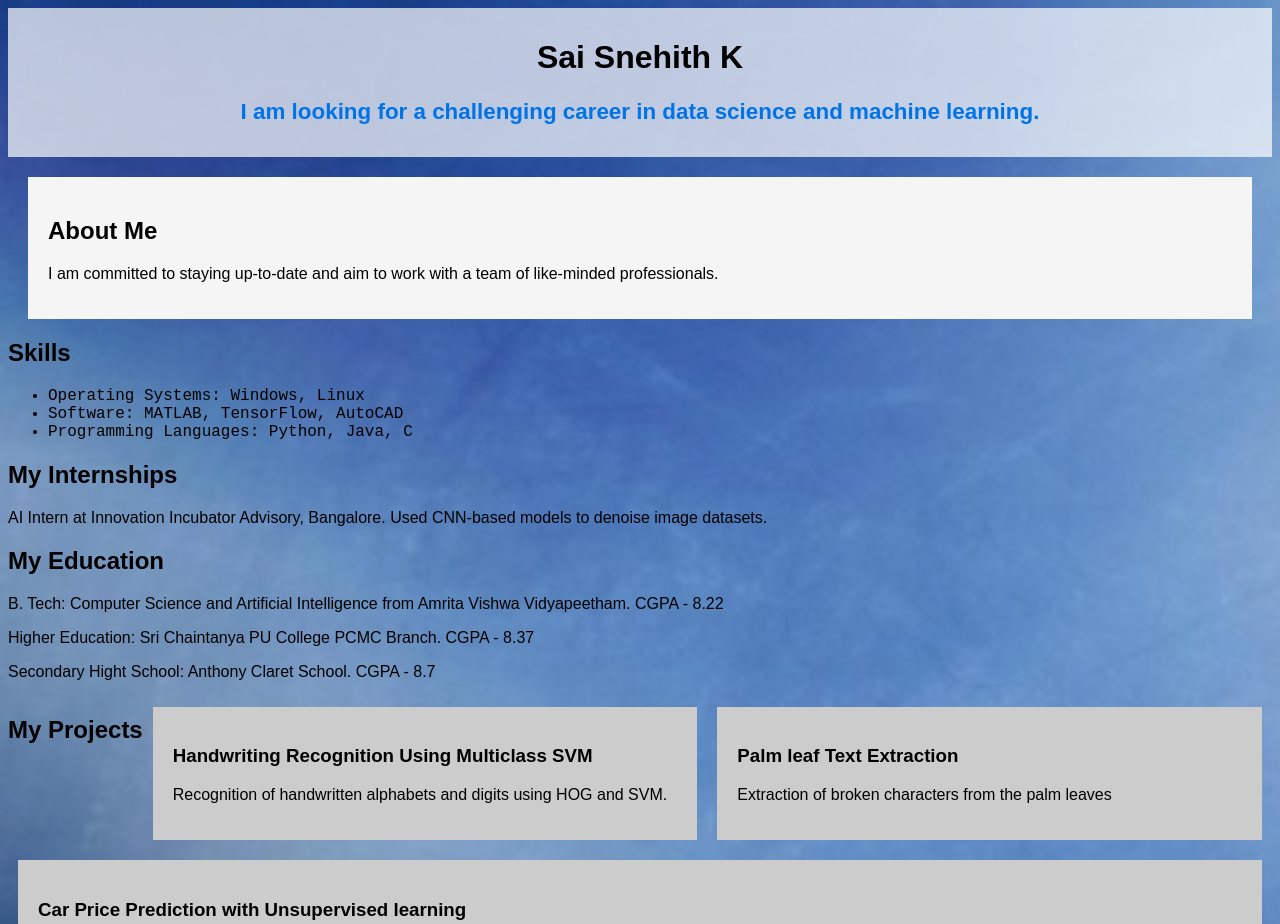
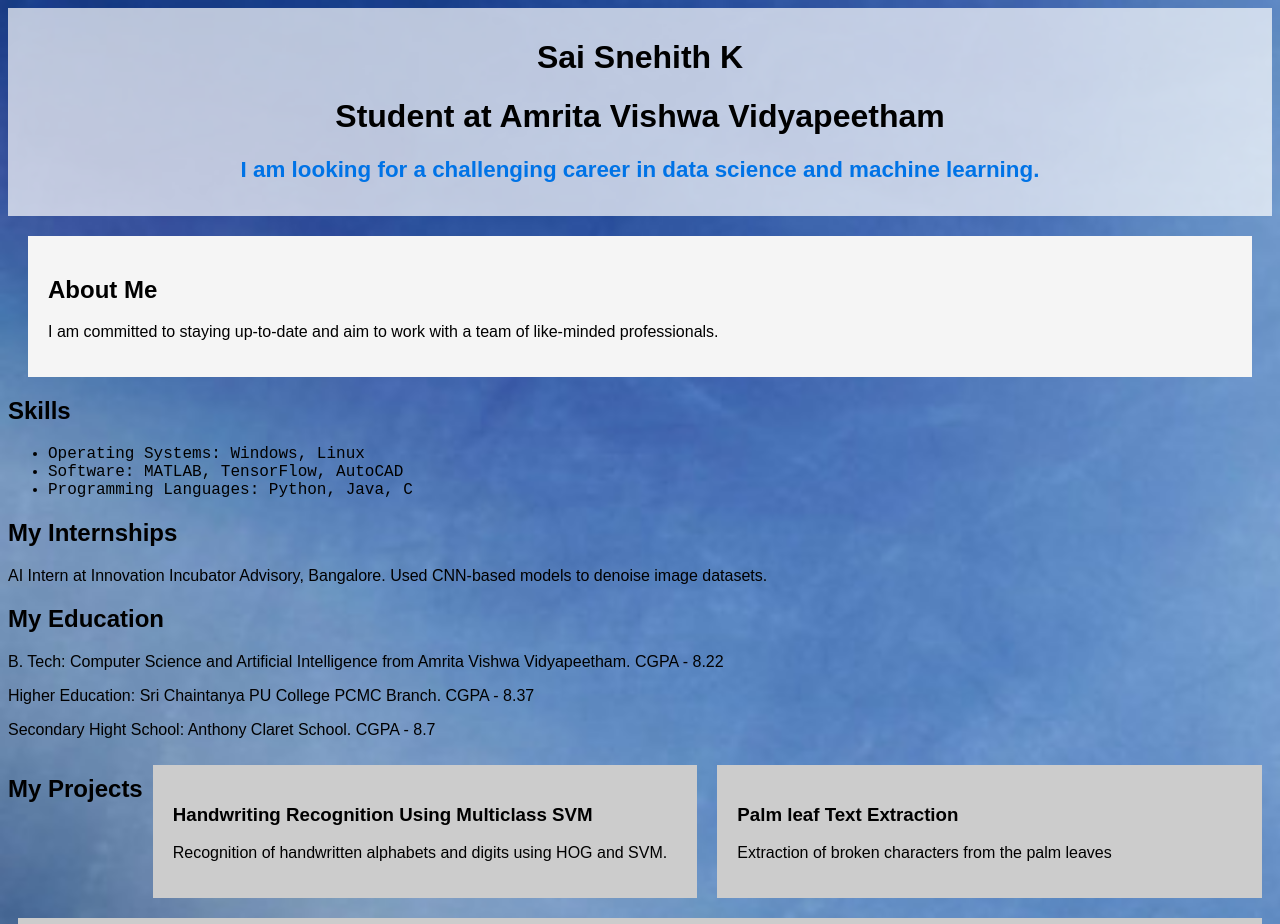
Before and after one commit to sai-snehith2002/CollegeWebsite, a plain HTML site: page index.html in a window 1280 px wide. Shown: the top 924 px of the page. Drawn offline with Linux system fonts and the light colour scheme.

Commit message:
added student tag in index.html

```diff
--- a/index.html
+++ b/index.html
@@ -8,6 +8,7 @@
 
   <header>
     <h1>Sai Snehith K</h1>
+    <h1>Student at Amrita Vishwa Vidyapeetham</h1>
     <p class="tagline">I am looking for a challenging career in data science and machine learning.</p>
   </header>
 
```
